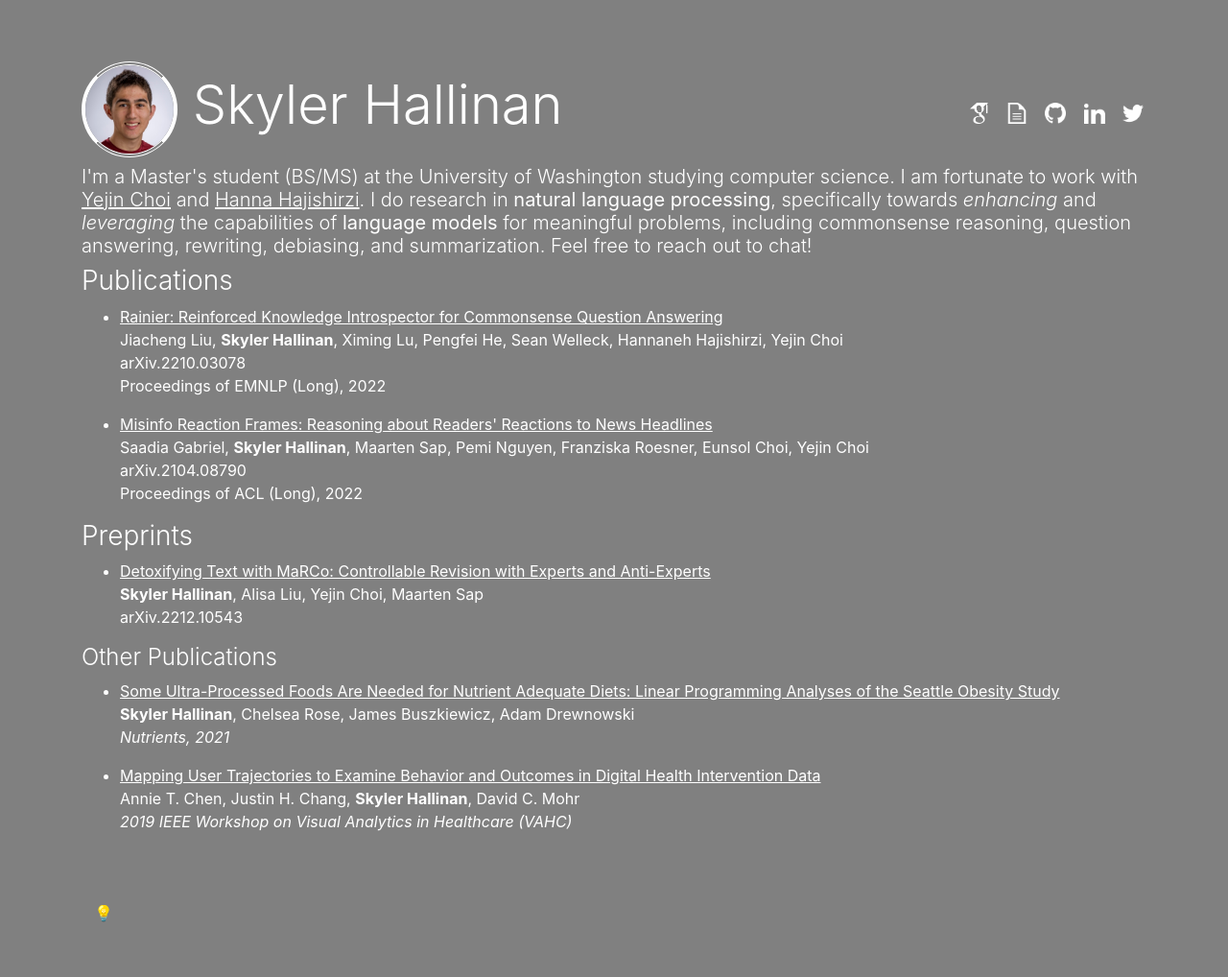
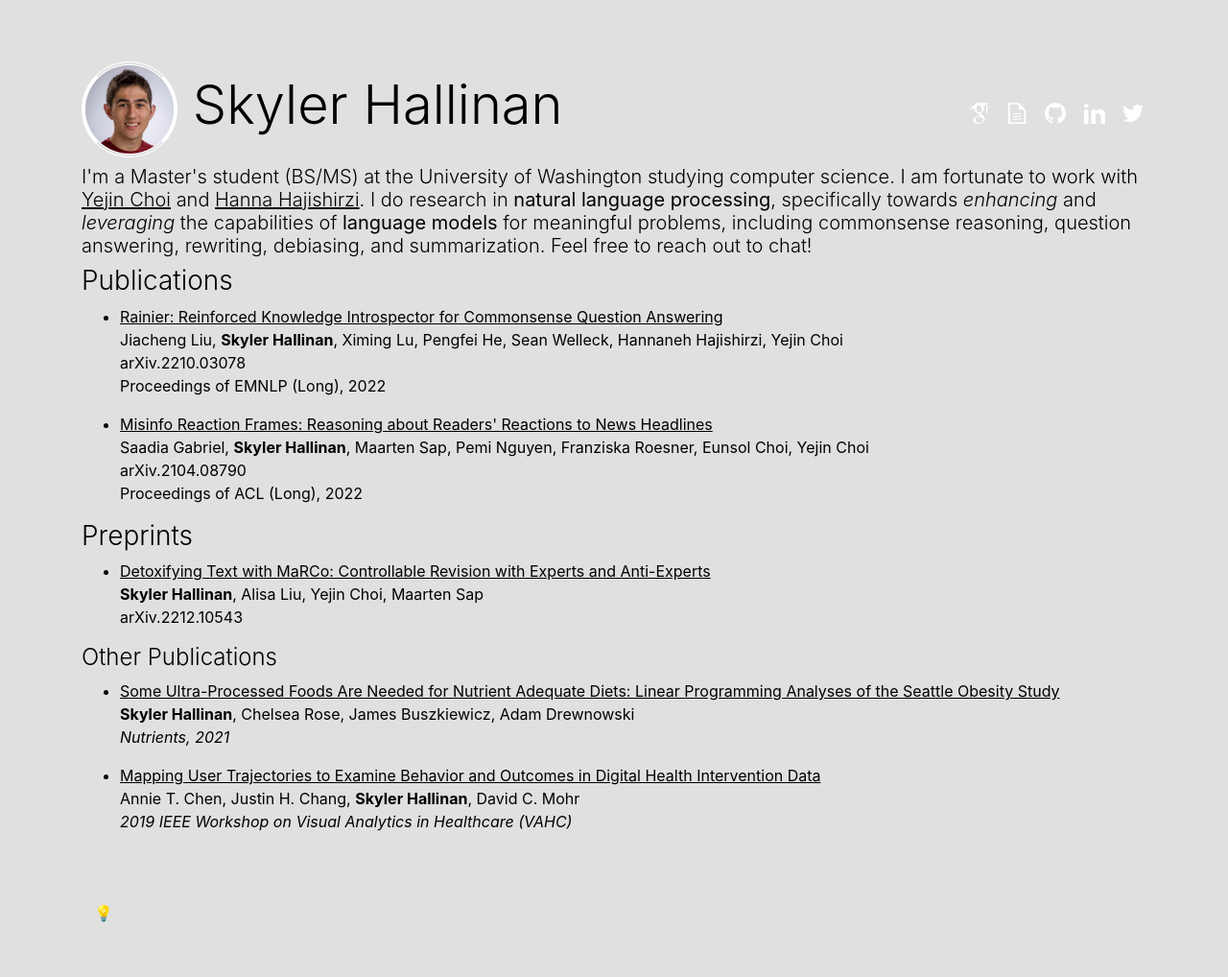
Before and after one commit to shallinan1/shallinan1.github.io, a Jekyll site: the page index.html, which Jekyll copies as it is, in a window 1280 px wide. Shown: the whole page at 96% size. Built offline with Jekyll 4.4.1, drawn with Linux system fonts in a browser that asks for light colours.

Commit message:
Update custom.css

```diff
--- a/css/custom.css
+++ b/css/custom.css
@@ -1,11 +1,11 @@
 body {
-	background-color:  #808080;
-    color: white;
+	background-color: #e0e0e0;
+    color: black;
 }
 
 #profile {
 	border-radius: 50%;
-    border:0.08em white;
+    border:0.08em black;
     border-style: double solid double solid
 }
 
```
